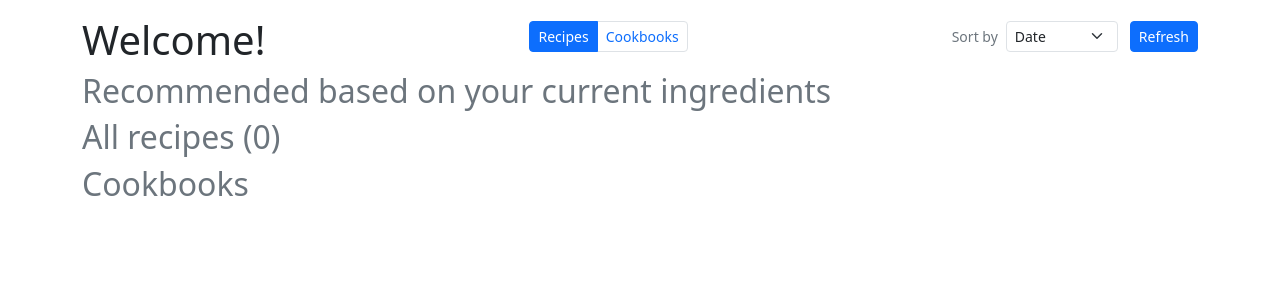
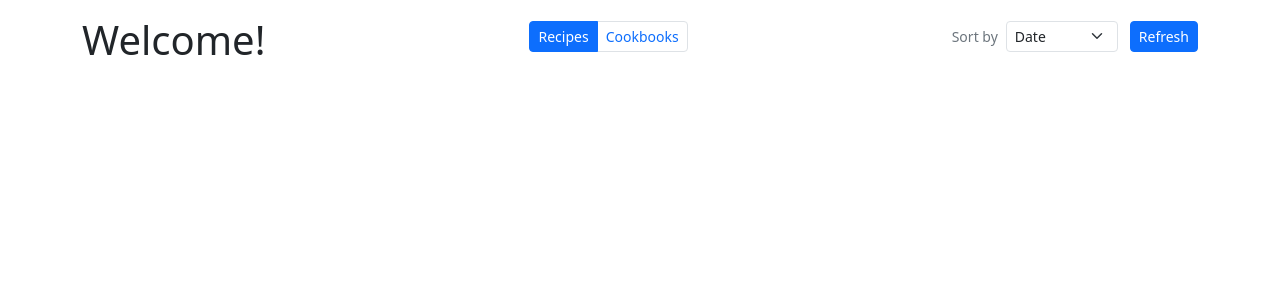
Before and after one commit to a2saur/recipe-app, a Flask app: page / in a window 1280 px wide. Shown: the part 56-356 px from the top of the page. Run offline with Flask 3, Linux system fonts and the light colour scheme; the visitor is signed in with stand-in values (Sample User, id 1); data comes from the database, SQL or seed files in the repository; data that the repository does not hold is empty; some libraries are stand-ins or nearby versions.

Commit message:
Revert "4 implemented recipe recommendation"

```diff
--- a/app/main/helpers.py
+++ /dev/null
@@ -1,16 +0,0 @@
-from sqlalchemy import func
-from app import db
-from app.main.models import Recipe, RecipeIngredientUse, UserIngredientListUse
-
-def get_recommended_recipes(user_id):
-
-    match_score = (
-        func.count(UserIngredientListUse.ingredient_id) * 1.0 / func.count(RecipeIngredientUse.ingredient_id)
-    ).label("match_score")
-    results = db.session.query(Recipe, match_score).join(RecipeIngredientUse, Recipe.id == RecipeIngredientUse.recipe_id).outerjoin(
-                                    UserIngredientListUse, (UserIngredientListUse.ingredient_id == RecipeIngredientUse.ingredient_id) & (
-                                        UserIngredientListUse.user_id == user_id
-                                    )
-                                ).group_by(Recipe.id).order_by(match_score.desc()).limit(7).all()
-
-    return [row[0] for row in results]
--- a/app/main/routes.py
+++ b/app/main/routes.py
@@ -6,7 +6,6 @@ from app import db
 from app.main.models import Cookbook, Recipe, RecipeIngredientUse, Ingredient, Tag, User, recipe_tags_table, UserGroceryListUse, UserIngredientListUse
 from app.main.forms import EmptyForm, SortForm
 from app.auth.auth_forms import RegistrationForm
-from app.main.helpers import get_recommended_recipes
 
 from app.main import main_blueprint as bp_main
 
@@ -17,11 +16,6 @@ from app.main import main_blueprint as bp_main
 def index(sort_data="Date"):
     empty_form = EmptyForm()
     sort_form = SortForm()
-
-    rec_recipes = get_recommended_recipes(current_user.id)
-
-
-    # sort by implementation
     base_query = sqla.select(Recipe).where(Recipe.is_draft == False)
     if request.method == 'POST':
         sort_data = sort_form.sortby.data
@@ -32,14 +26,8 @@ def index(sort_data="Date"):
                 recipes = base_query.join(Recipe.writer).order_by(User.is_certified.desc())
             else:
                 recipes = base_query.order_by(Recipe.timestamp.desc())
-
-    # default: order by most recent
     if request.method == 'GET':
             recipes = base_query.order_by(Recipe.timestamp.desc())
     all_recipes  = db.session.scalars(recipes).all()
-    recipe_len = len(all_recipes)
-
-    # get all cookbooks to display
     all_cookbooks  = db.session.scalars(sqla.select(Cookbook)).all()
-
-    return render_template('index.html', title="", recipe_len=recipe_len, rec_recipes=rec_recipes, recipes=all_recipes, cookbooks=all_cookbooks, form=empty_form, sortform = sort_form)
+    return render_template('index.html', title="", recipes=all_recipes, cookbooks=all_cookbooks, form=empty_form, sortform = sort_form)
--- a/app/main/templates/index.html
+++ b/app/main/templates/index.html
@@ -18,25 +18,16 @@
             <label class="me-2 mb-0 small text-secondary text-nowrap">Sort by</label>
             {{ sortform.sortby(class="form-select form-select-sm", style="width: auto;") }}
         </div>
+
         {{ sortform.refresh(class="btn btn-primary btn-sm ms-2") }}
     </form>
 
 </div>
-    <h2 class="text-secondary">Recommended based on your current ingredients</h2>
-    <div class="recipe-card-collection">
-        {% for recipe in rec_recipes %}
-            <div class="recipe-card">{% include '_recipe.html' %} </div>
-        {% endfor %}
-    </div>
-
-    <h2 class="text-secondary">All recipes ({{ recipe_len }})</h2>
     <div class="recipe-card-collection" id="recipe-display">
         {% for recipe in recipes %}
             <div class="recipe-card">{% include '_recipe.html' %} </div>
         {% endfor %}
     </div>
-
-    <h2 class="text-secondary">Cookbooks</h2>
     <div class="cookbook-collection d-none" id="cookbook-display">
         {% for cookbook in cookbooks %}
             <div class="cookbook-card">{% include '_cookbook.html' %} </div>
```
